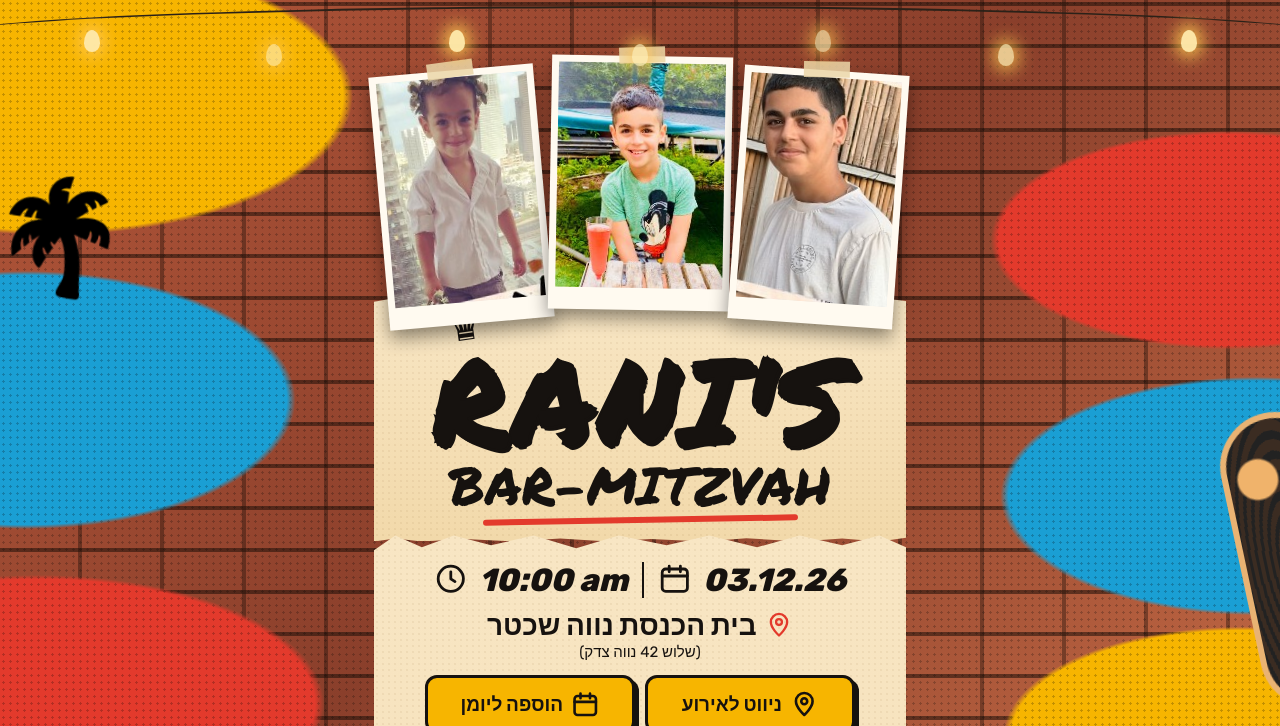
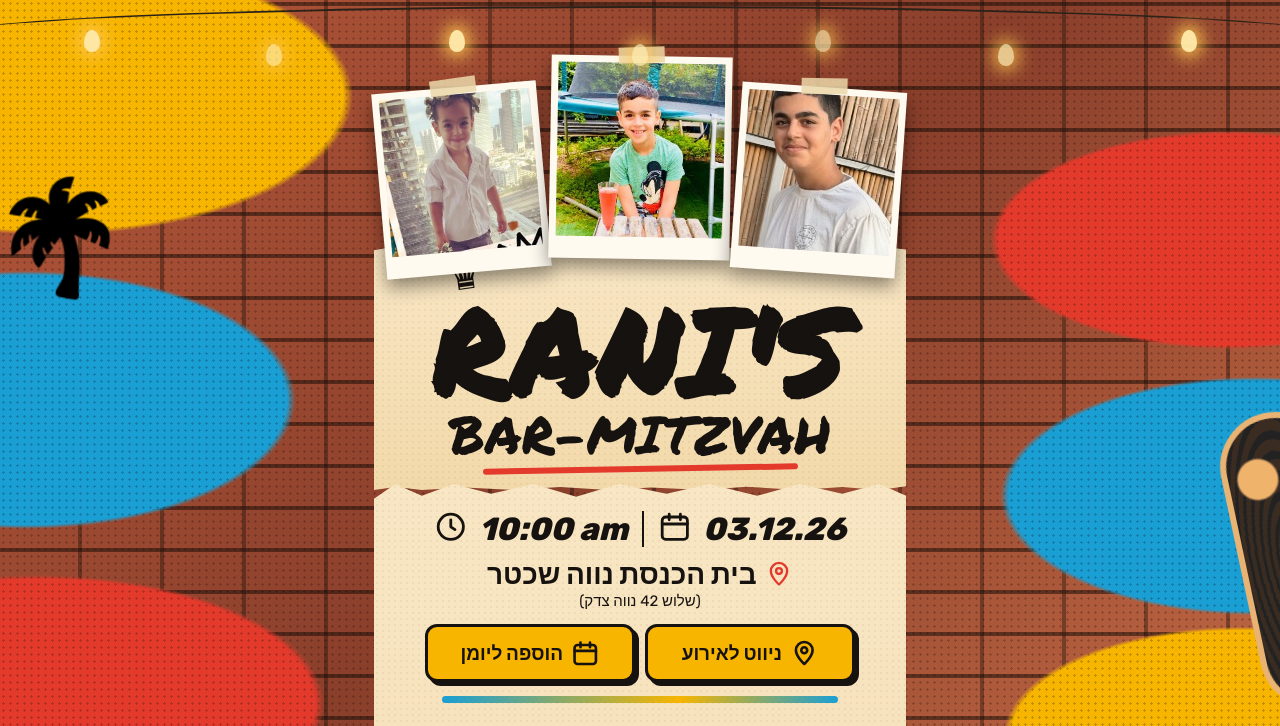
Before and after one commit to RaniRozen/privacy-policy, a website: page public/index.html in a window 1280 px wide. Shown: the top 726 px of the page. Drawn offline with Linux system fonts and the light colour scheme; no server answers.

Commit message:
תיקון עיוות התמונות: יחס גובה-רוחב נכון ללא חיתוך והגדלה
Co-Authored-By: Claude Sonnet 5.5 <noreply@anthropic.com>
Claude-Session: https://claude.ai/code/session_01JMZRBstCVCHit6rSWErjDf

```diff
--- a/public/index.html
+++ b/public/index.html
@@ -32,9 +32,9 @@
 
 <main class="wrap">
   <div class="polaroids">
-    <figure class="pol p1"><img src="photos/photo1.jpg" alt="" width="230" height="225" decoding="async"></figure>
-    <figure class="pol p2"><img src="photos/photo2.jpg" alt="" width="230" height="225" decoding="async"></figure>
-    <figure class="pol p3"><img src="photos/photo3.jpg" alt="" width="230" height="225" decoding="async"></figure>
+    <figure class="pol p1"><img src="photos/photo1.jpg" alt="" decoding="async"></figure>
+    <figure class="pol p2"><img src="photos/photo2.jpg" alt="" decoding="async"></figure>
+    <figure class="pol p3"><img src="photos/photo3.jpg" alt="" decoding="async"></figure>
   </div>
 
   <section class="paper title">
--- a/public/style.css
+++ b/public/style.css
@@ -53,7 +53,7 @@ body{
 .polaroids{direction:ltr; display:flex; justify-content:center; align-items:flex-end; gap:6px; margin-bottom:-26px; position:relative; z-index:3}
 .pol{margin:0; background:#fffaf0; padding:7px 7px 22px; box-shadow:0 8px 18px rgba(0,0,0,.45); width:31%; position:relative}
 .pol::before{content:""; position:absolute; top:-9px; left:50%; width:46px; height:16px; margin-left:-23px; background:rgba(235,215,170,.85); transform:rotate(-3deg)}
-.pol img{display:block; width:100%; aspect-ratio:1/1.1; object-fit:cover; background:#ddd}
+.pol img{display:block; width:100%; height:auto; aspect-ratio:1/1.04; object-fit:cover; object-position:center 30%; background:#ddd}
 .p1{transform:rotate(-5deg)} .p2{transform:translateY(-14px) rotate(1deg); width:34%} .p3{transform:rotate(4deg)}
 
 /* ---- נייר קרוע ---- */
```
